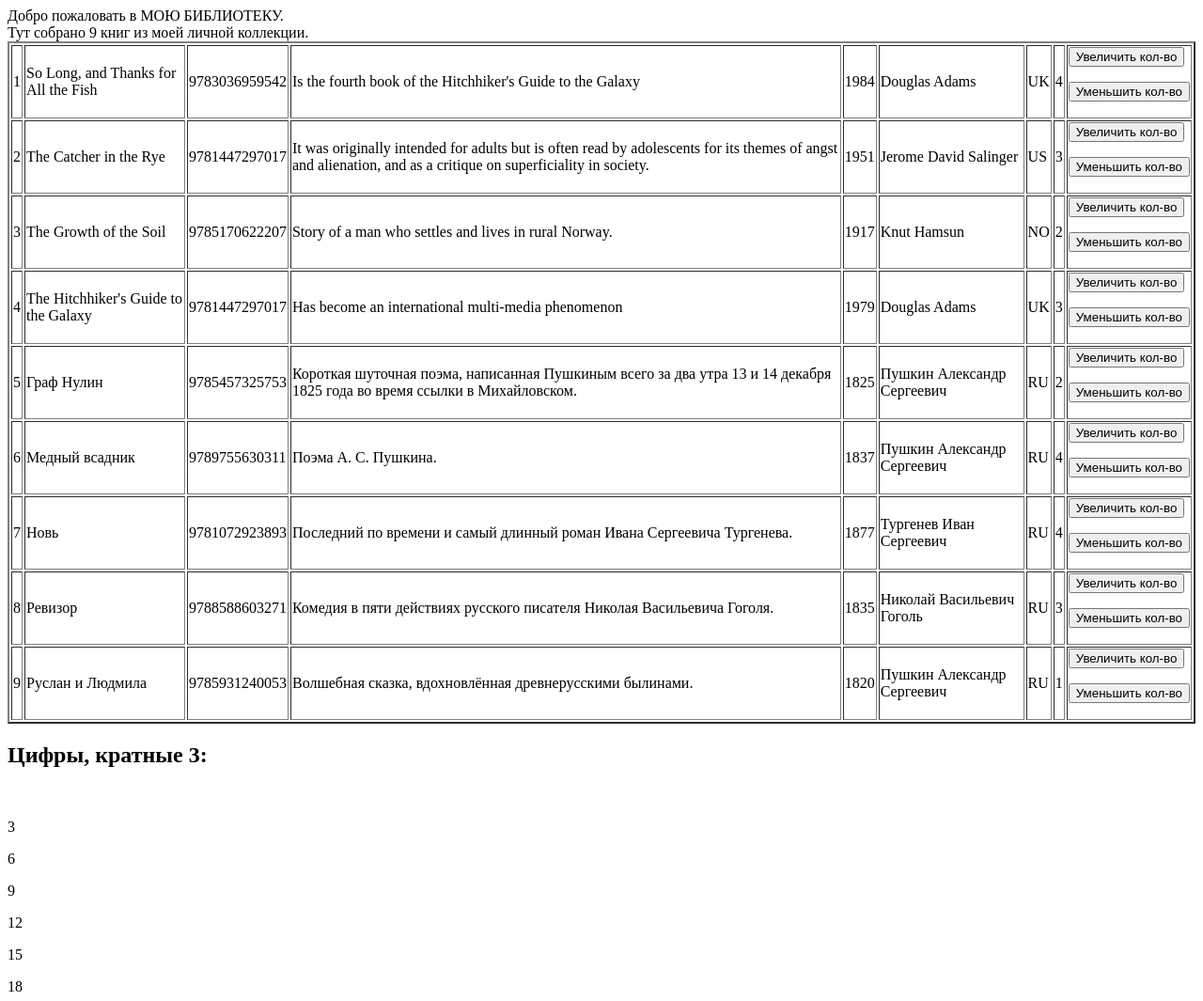
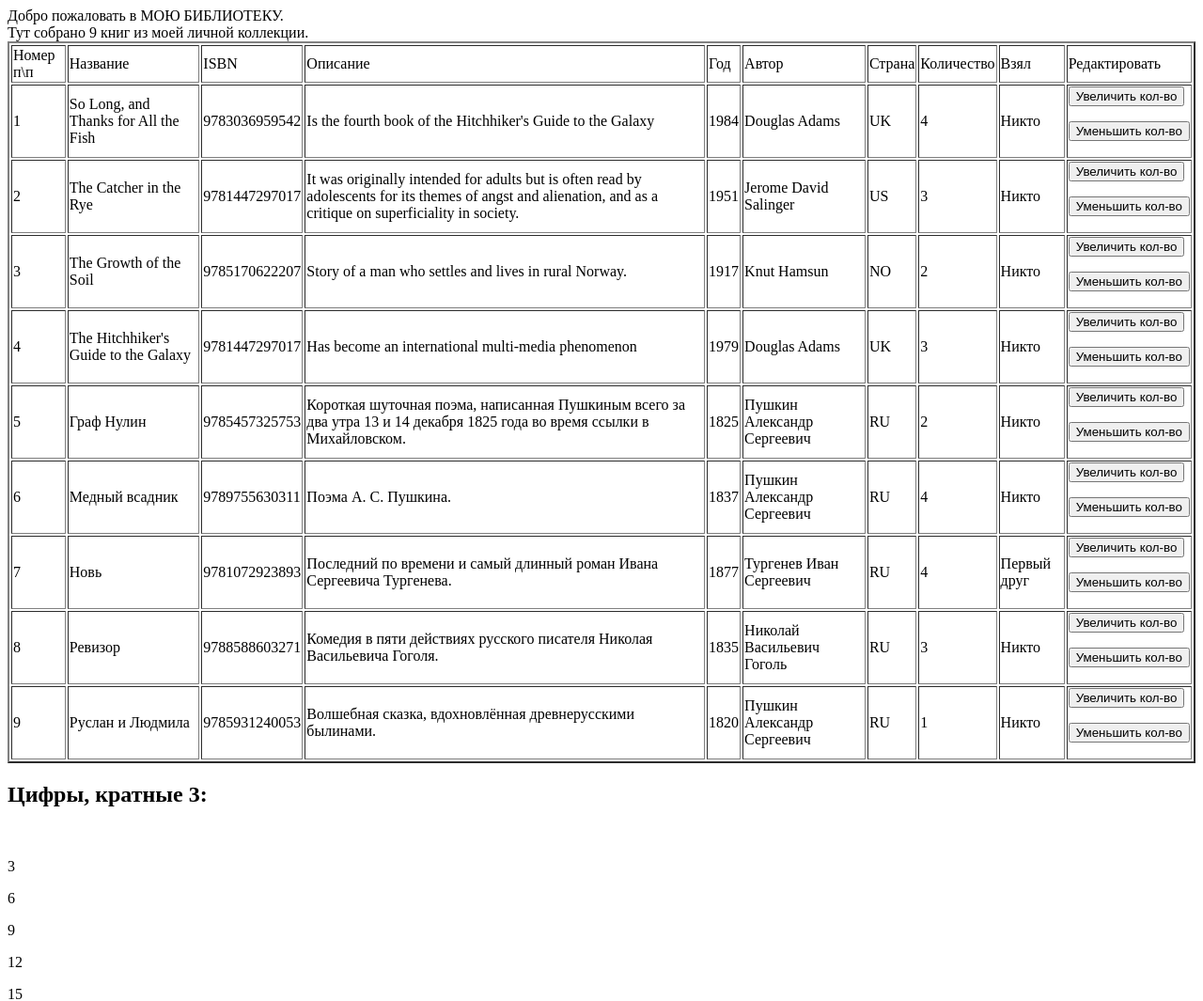
Before and after one commit to sarenkov/SkillFactory-D3, a Django app: page /index/ in a window 1280 px wide. Shown: the top 1065 px of the page at 94% size. Run offline with Django 3.2, Linux system fonts and the light colour scheme; data comes from the database, SQL or seed files in the repository; both versions use the stored data as it was after the commit.

Commit message:
add Friend model

```diff
--- a/MyProgect/my_site/urls.py
+++ b/MyProgect/my_site/urls.py
@@ -1,7 +1,7 @@
 from django.contrib import admin
 from django.urls import path, include
 from p_library import views
-from p_library.views import AuthorEdit, AuthorList, author_create_many, books_authors_create_many
+from p_library.views import AuthorEdit, AuthorList, author_create_many, books_authors_create_many, friends_list
 
 
 urlpatterns = [
@@ -15,5 +15,6 @@ urlpatterns = [
     path('authors', AuthorList.as_view(), name='author_list'),
     path('author/create_many', author_create_many, name='author_create_many'),
     path('author_book/create_many', books_authors_create_many, name='author_book_create_many'),
+    path('friends_list', views.friends_list)
     # path("p_library/", include(("p_library.urls", 'p_library'), namespace="p_library"))
 ]
--- a/MyProgect/p_library/models.py
+++ b/MyProgect/p_library/models.py
@@ -36,6 +36,7 @@ class Book(models.Model):
     price = models.FloatField(default=0.00)
     author = models.ForeignKey('Author', on_delete=models.CASCADE)
     publisher = models.ForeignKey('Publisher', on_delete=models.CASCADE)
+    friend = models.ForeignKey('Friend', on_delete=models.CASCADE, null=True, related_name='friends')
 
     def __str__(self):
         return self.title
@@ -44,3 +45,15 @@ class Book(models.Model):
         ordering = ['title']
         verbose_name = 'Книги'
         verbose_name_plural = 'Книги'
+
+
+class Friend(models.Model):
+    full_name = models.fields.CharField(max_length=100)
+
+    def __str__(self):
+        return self.full_name
+
+    class Meta:
+        ordering = ['full_name']
+        verbose_name = 'Друг-читатель'
+        verbose_name_plural = 'Друзья-читатели'
--- a/MyProgect/p_library/templates/index.html
+++ b/MyProgect/p_library/templates/index.html
@@ -2,6 +2,20 @@
 Тут собрано {{ books | length }} книг из моей личной коллекции.
 
 <table border="2">
+    <thead>
+    <tr>
+        <td>Номер п\п</td>
+        <td>Название</td>
+        <td>ISBN</td>
+        <td>Описание</td>
+        <td>Год</td>
+        <td>Автор</td>
+        <td>Страна</td>
+        <td>Количество</td>
+        <td>Взял</td>
+        <td>Редактировать</td>
+    </tr>
+    </thead>
     {% for book in books %}
     <tr>
         <td>{{ forloop.counter }}</td>
@@ -12,16 +26,21 @@
         <td>{{ book.author.full_name }}</td>
         <td>{{ book.author.country }}</td>
         <td>{{ book.copy_count }}</td>
+        {%if book.friend %}
+        <td>{{ book.friend  }}</td>
+        {% else %}
+        <td>Никто</td>
+        {% endif %}
         <td>
             <form action="/index/book_increment/" method="post" enctype="multipart/form-data">
                 {% csrf_token %}
-                    <input type="hidden" name="id" value="{{book.id}}" />
-                    <input type="submit" value="Увеличить кол-во" />
+                <input type="hidden" name="id" value="{{book.id}}"/>
+                <input type="submit" value="Увеличить кол-во"/>
             </form>
             <form action="/index/book_decrement/" method="post" enctype="multipart/form-data">
                 {% csrf_token %}
-                    <input type="hidden" name="id" value="{{book.id}}" />
-                    <input type="submit" value="Уменьшить кол-во" />
+                <input type="hidden" name="id" value="{{book.id}}"/>
+                <input type="submit" value="Уменьшить кол-во"/>
             </form>
         </td>
     </tr>
--- a/MyProgect/p_library/views.py
+++ b/MyProgect/p_library/views.py
@@ -4,8 +4,8 @@ from django.views.decorators.csrf import csrf_protect
 
 # Create your views here.
 from django.template import loader
-from p_library.models import Book, Publisher, Author
-from p_library.forms import AuthorForm, BookForm
+from p_library.models import Book, Publisher, Author, Friend
+from p_library.forms import AuthorForm, BookForm, FriendForm
 from django.views.generic import CreateView, ListView
 from django.urls import reverse_lazy
 
@@ -129,3 +129,12 @@ def books_authors_create_many(request):
             'book_formset': book_formset,
         }
     )
+
+@csrf_protect
+def friends_list(request):
+    template = loader.get_template('friends_list.html')
+    friends_list = Friend.objects.all()
+    data = {
+        'friends_list': friends_list
+    }
+    return HttpResponse(template.render(data, request))
```
Also changed, not shown: MyProgect/p_library/admin.py (+8 -4 lines), MyProgect/p_library/forms.py (+9 -1 lines), MyProgect/p_library/templates/friends_list.html (added, +15 -0 lines), MyProgect/db.sqlite3, MyProgect/p_library/migrations/0002_auto_20200615_2001.py (added), MyProgect/p_library/migrations/0003_auto_20200615_2009.py (added), MyProgect/p_library/migrations/0004_auto_20200615_2024.py (added), MyProgect/p_library/migrations/0005_auto_20200615_2052.py (added), MyProgect/p_library/migrations/0006_remove_friend_books.py (added), MyProgect/p_library/migrations/0007_auto_20200615_2058.py (added), MyProgect/p_library/migrations/0008_auto_20200615_2101.py (added), MyProgect/p_library/migrations/0009_remove_friend_book.py (added). Lines whose indentation alone changed are shown as unchanged.
